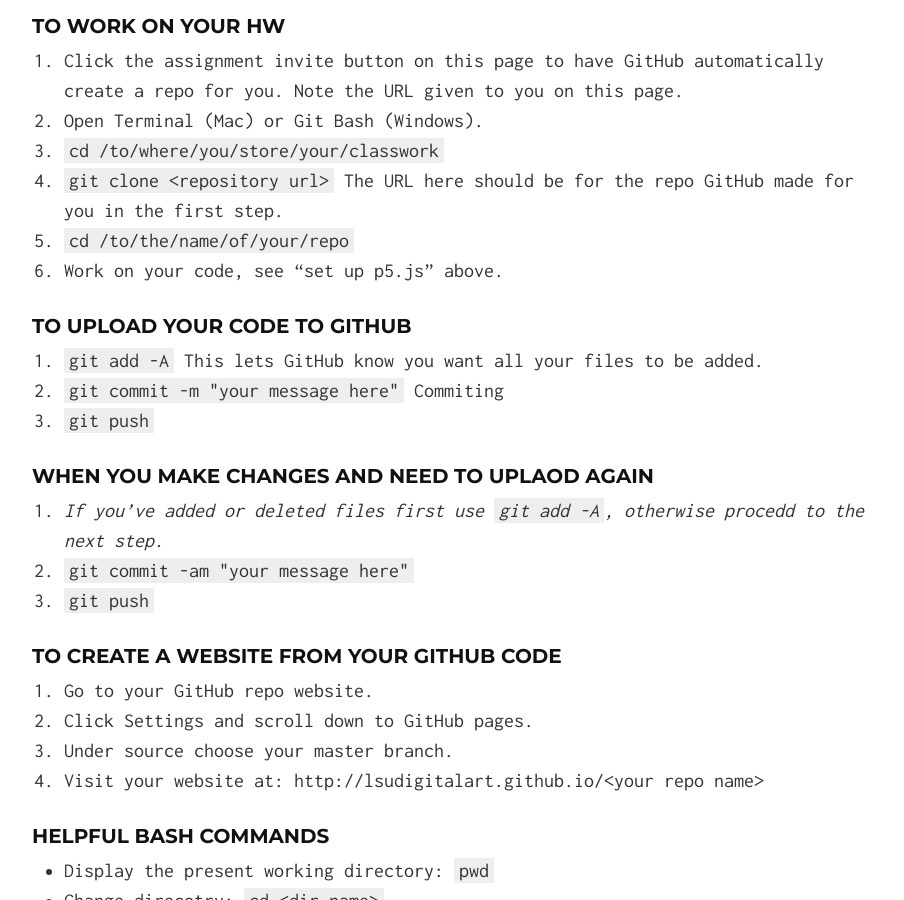
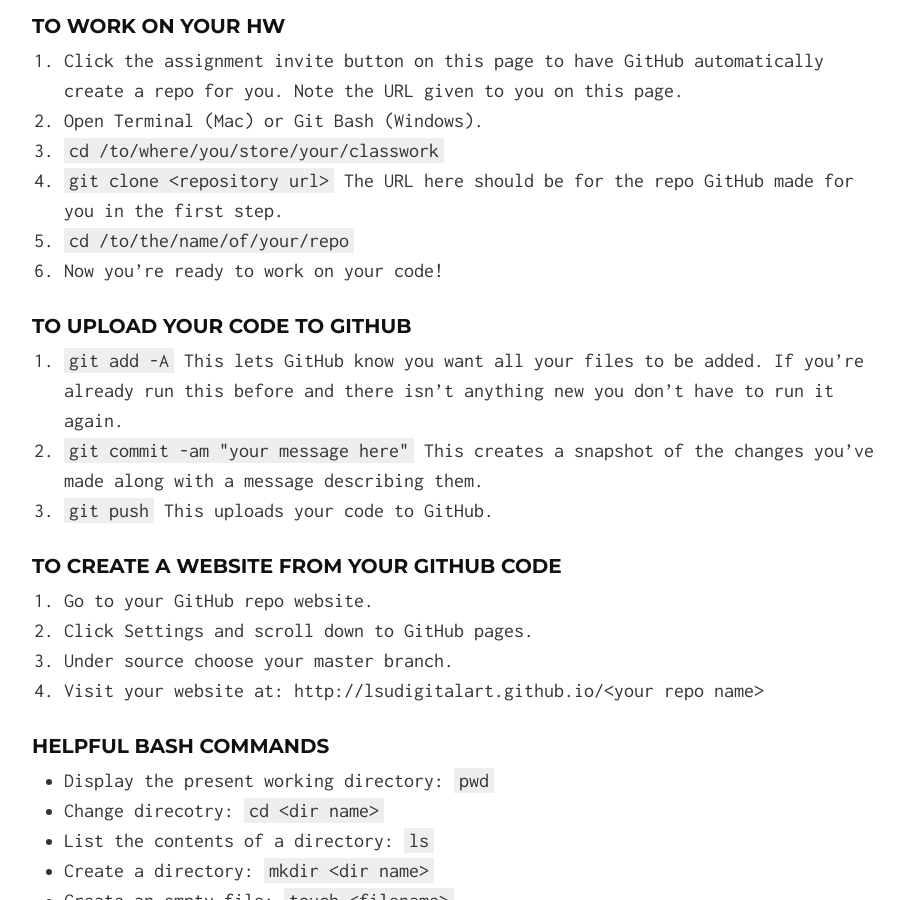
Before and after one commit to lsudigitalart/lsudigitalart.github.io, a Jekyll site: the page built from 2210/index.md, in a window 1280 px wide and 900 px high, scrolled down 1814 px. Shown: the whole window, without its empty margins (186-1090 px from the left). Built offline with Jekyll 4.4.1, drawn with Linux system fonts in a browser that asks for light colours; our own code applies the rules of GitHub Pages for plain Markdown files.

Commit message:
more descriptions

```diff
--- a/2210/index.md
+++ b/2210/index.md
@@ -45,17 +45,12 @@ ART 2210 Creative Coding is an applied course that focuses on creating internet
 1. `cd /to/where/you/store/your/classwork`
 1. `git clone <repository url>` The URL here should be for the repo GitHub made for you in the first step.
 1. `cd /to/the/name/of/your/repo`
-1. Work on your code, see "set up p5.js" above.
+1. Now you're ready to work on your code!
 
 ### To upload your code to GitHub
-1. `git add -A` This lets GitHub know you want all your files to be added.
-1. `git commit -m "your message here"` Commiting
-1. `git push`
-
-### When you make changes and need to uplaod again
-1. *If you've added or deleted files first use `git add -A`, otherwise procedd to the next step.*
-1. `git commit -am "your message here"`
-1. `git push`
+1. `git add -A` This lets GitHub know you want all your files to be added. If you're already run this before and there isn't anything new you don't have to run it again.
+1. `git commit -am "your message here"` This creates a snapshot of the changes you've made along with a message describing them.
+1. `git push` This uploads your code to GitHub.
 
 ### To create a website from your GitHub code
 1. Go to your GitHub repo website.
```
